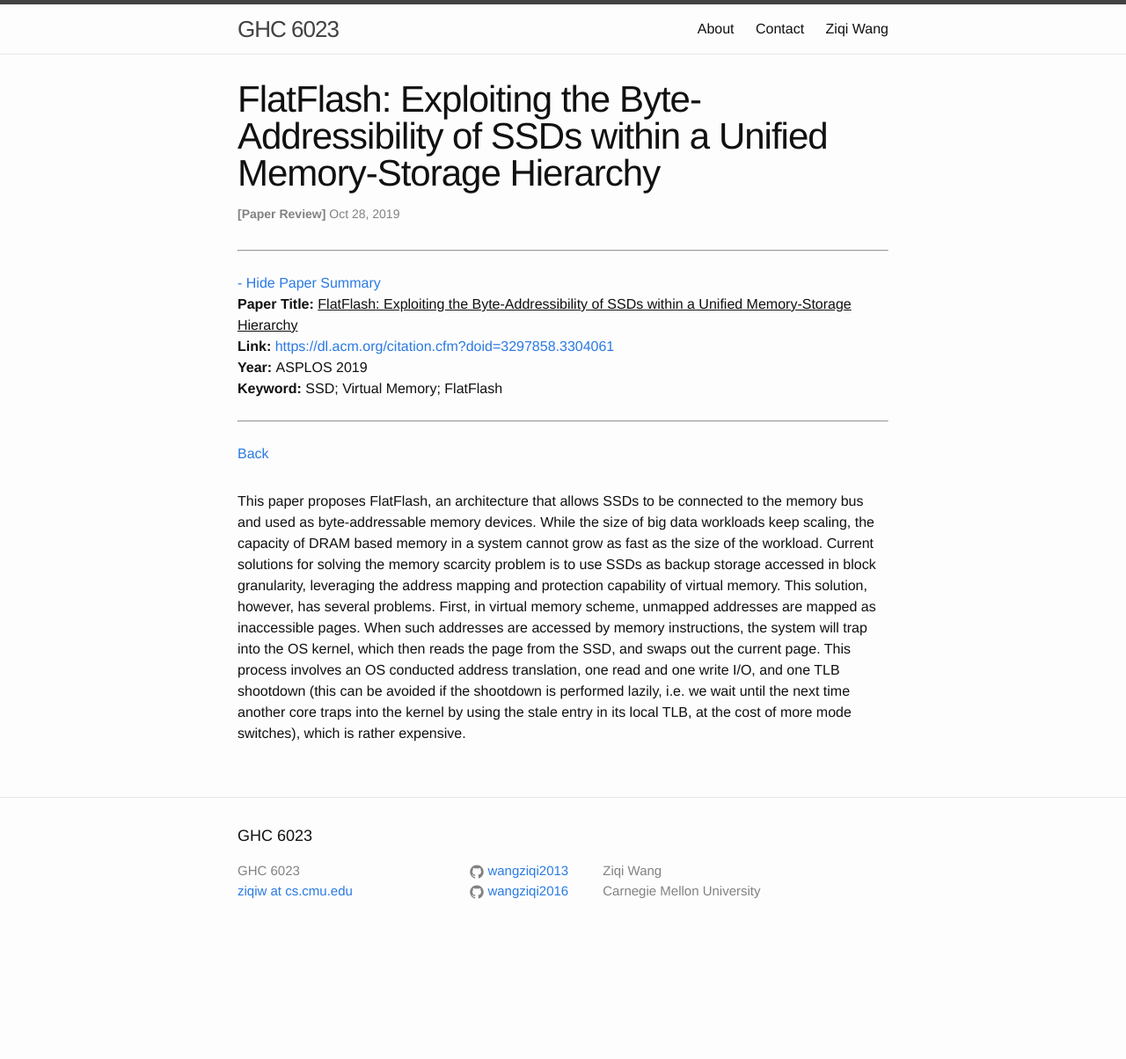
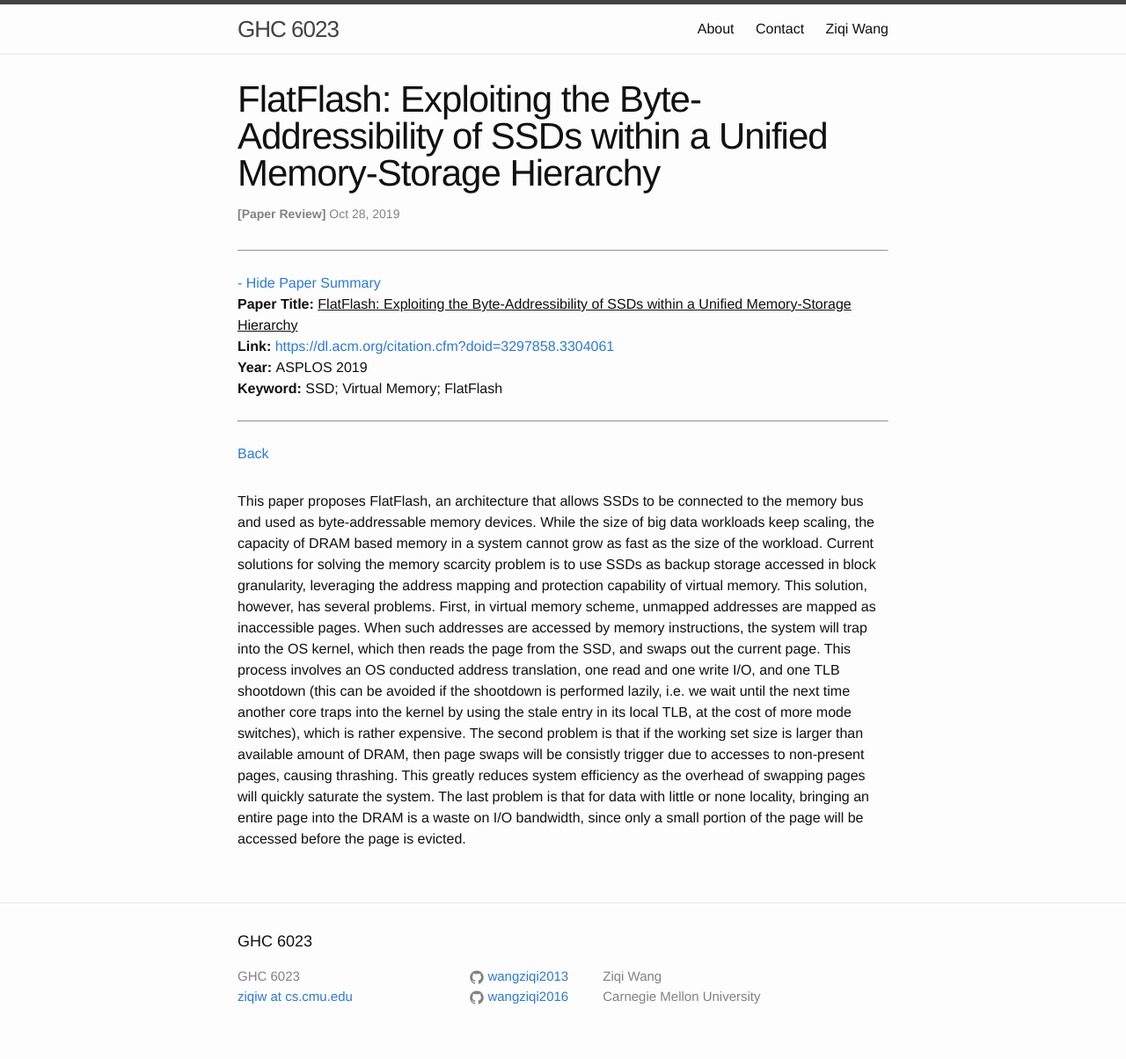
Before and after one commit to wangziqi2013/wangziqi2013.github.io, a Jekyll site: the page built from _posts/2019-10-27-flatflash.markdown, in a window 1280 px wide. Shown: the whole page at 88% size. Built offline with Jekyll 4.4.1, drawn with Linux system fonts in a browser that asks for light colours; before the commit the page ends 1084 px from its top, so only the background shows below that.

Commit message:
Finish problems

```diff
--- a/_posts/2019-10-27-flatflash.markdown
+++ b/_posts/2019-10-27-flatflash.markdown
@@ -22,4 +22,8 @@ are mapped as inaccessible pages. When such addresses are accessed by memory ins
 the OS kernel, which then reads the page from the SSD, and swaps out the current page. This process involves an
 OS conducted address translation, one read and one write I/O, and one TLB shootdown (this can be avoided if the shootdown
 is performed lazily, i.e. we wait until the next time another core traps into the kernel by using the stale entry in
-its local TLB, at the cost of more mode switches), which is rather expensive.
+its local TLB, at the cost of more mode switches), which is rather expensive. The second problem is that if the working
+set size is larger than available amount of DRAM, then page swaps will be consistly trigger due to accesses to non-present
+pages, causing thrashing. This greatly reduces system efficiency as the overhead of swapping pages will quickly saturate
+the system. The last problem is that for data with little or none locality, bringing an entire page into the DRAM
+is a waste on I/O bandwidth, since only a small portion of the page will be accessed before the page is evicted.
```
